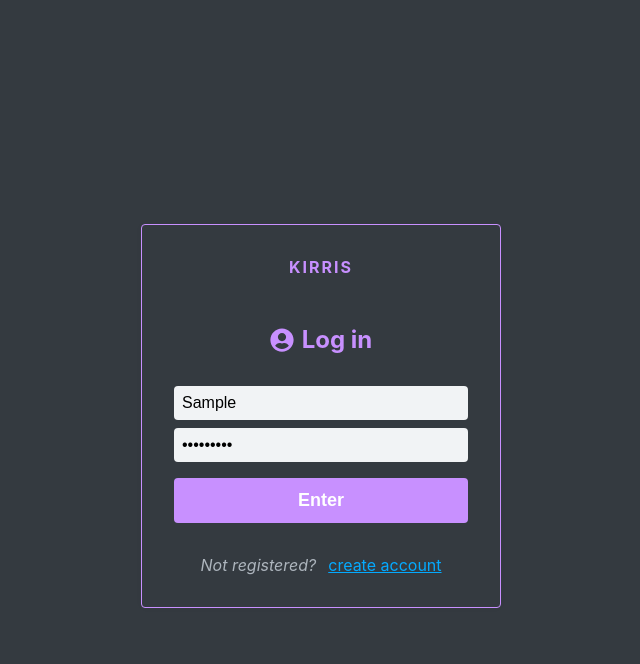
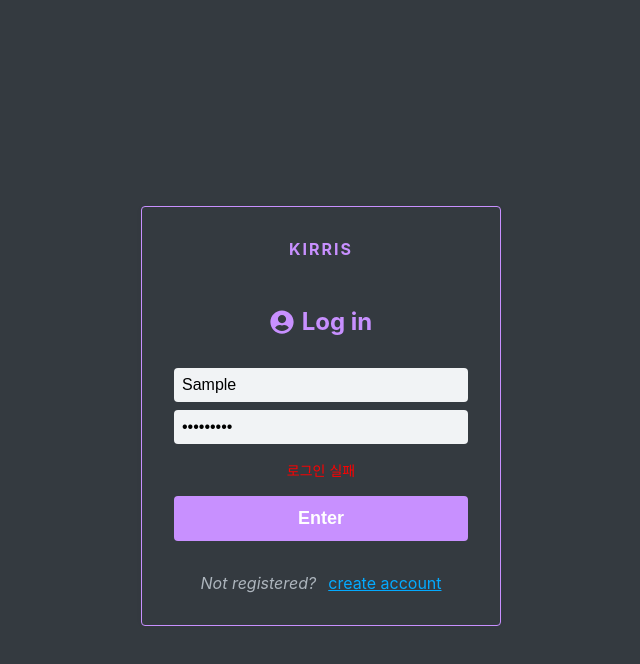
Before and after one commit to cdcoc0/blog_js, a React (Create React App) app in the folder blog-client/: page /login in a window 1280 px wide. Both pictures are taken after typing "Sample", "Sample123" into the empty fields and a click on the button "Enter". Shown: the top 664 px of the page, without its empty margins (319-959 px from the left). Built offline with nearby package versions, Linux system fonts and the light colour scheme; no server answers.

Commit message:
handle errors with auth

```diff
--- a/blog-client/src/components/auth/AuthForm.js
+++ b/blog-client/src/components/auth/AuthForm.js
@@ -58,12 +58,19 @@
     }
 `;
 
+const ErrorMessage = styled.div`
+    color: red;
+    text-align: center;
+    margin-top: 1rem;
+    font-size: 0.875rem;
+`;
+
 const textMap = {
     login: 'Log in',
     register: 'Sign up'
 };
 
-const AuthForm = ({type, form, onChange, onSubmit}) => {
+const AuthForm = ({type, form, onChange, onSubmit, error}) => {
     const text = textMap[type];
 
     return (
@@ -78,6 +85,7 @@
                 {type === 'register' && (
                     <StyledInput autoComplete="new-password" name="passwordConfirm" placeholder="Confirm password" type="password" onChange={onChange} value={form.passwordConfirm} />
                 )}
+                {error && <ErrorMessage>{error}</ErrorMessage>}
                 <ButtonWithMarginTop violet fullWidth>Enter</ButtonWithMarginTop>
             </form>
             <Footer>
--- a/blog-client/src/containers/auth/LoginForm.js
+++ b/blog-client/src/containers/auth/LoginForm.js
@@ -1,4 +1,4 @@
-import React, { useEffect } from 'react';
+import React, { useEffect, useState } from 'react';
 import { useDispatch, useSelector } from 'react-redux';
 import { changeField, initializeForm, login } from '../../modules/auth';
 import AuthForm from '../../components/auth/AuthForm';
@@ -6,6 +6,8 @@
 import { check } from '../../modules/user';
 
 const LoginForm = ({history}) => {
+    const [error, setError] = useState(null);
+
     const dispatch = useDispatch();
     const {form, auth, authError, user} = useSelector(({auth, user}) => ({
         form: auth.login,
@@ -39,6 +41,7 @@
         if(authError) {
             console.log('authError');
             console.log(authError);
+            setError('로그인 실패');
             return;
         }
         if(auth) {
@@ -55,7 +58,7 @@
     }, [history, user]);
 
     return (
-        <AuthForm type="login" form={form} onChange={onChange} onSubmit={onSubmit} />
+        <AuthForm type="login" form={form} onChange={onChange} onSubmit={onSubmit} error={error} />
     );
 };
 
```
Also changed, not shown: blog-client/src/containers/auth/RegisterForm.js (+15 -3 lines).
